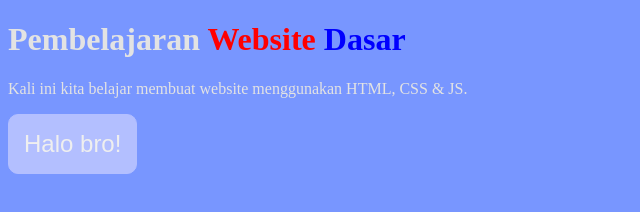
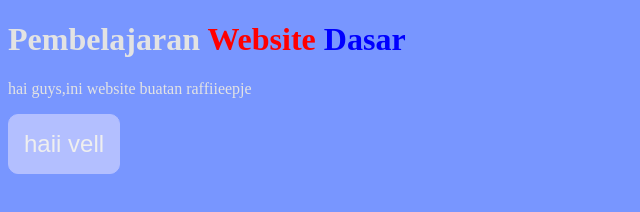
Before and after one commit to raffiieepje/Latihan-Koding-2, a plain HTML site: page index.html in a window 1280 px wide. Shown: the whole page, without its empty margins (0-640 px from the left). Drawn offline with Linux system fonts and the light colour scheme.

Commit message:
Update index.html

```diff
--- a/index.html
+++ b/index.html
@@ -12,11 +12,11 @@ Pembelajaran
 </h1>
 
 <p style="color: #E3E3E3;">
-Kali ini kita belajar membuat website menggunakan HTML, CSS & JS.
+hai guys,ini website buatan raffiieepje
 </p>
 
 <button onclick="alert('Halo kawand!')" style="font-size: 24px; padding: 15px; background-color: #B3BFFF; color: #EFEFEF; border: 1px #B3BFFF solid; border-radius: 10px;">
-Halo bro!
+haii vell
 </button>
 
 <style>
```
